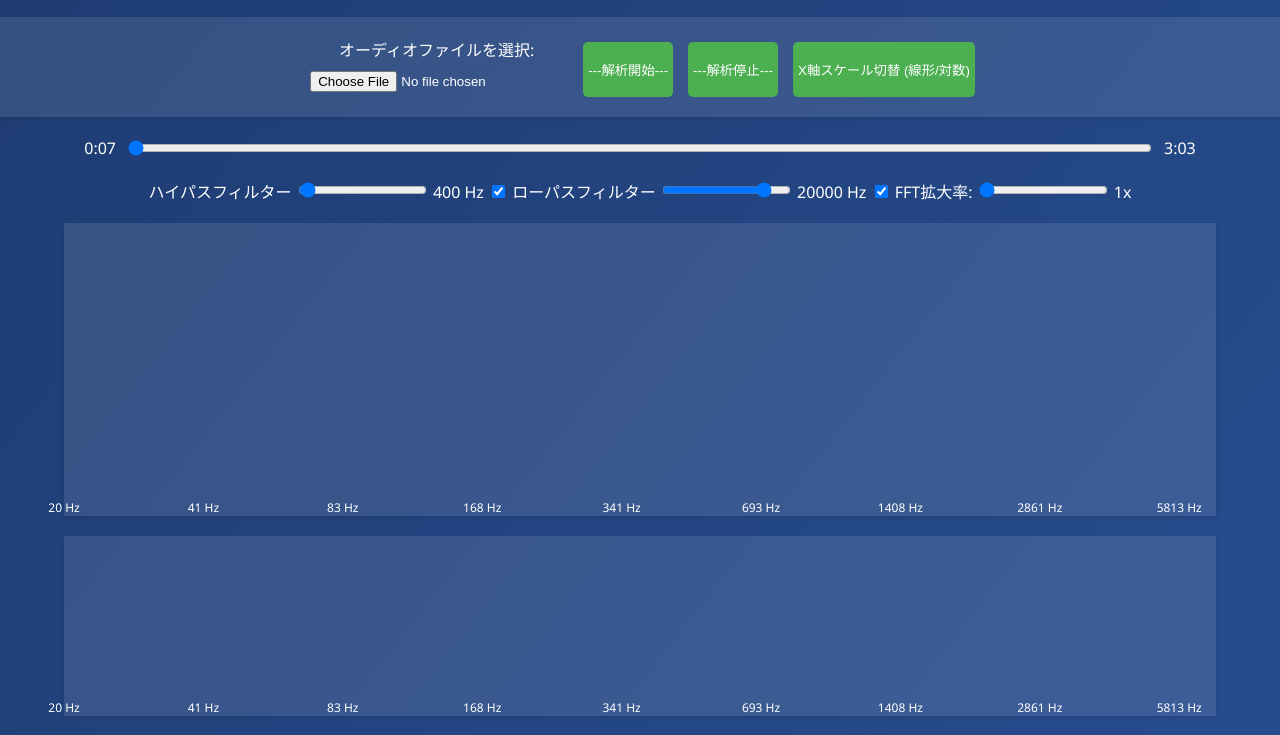
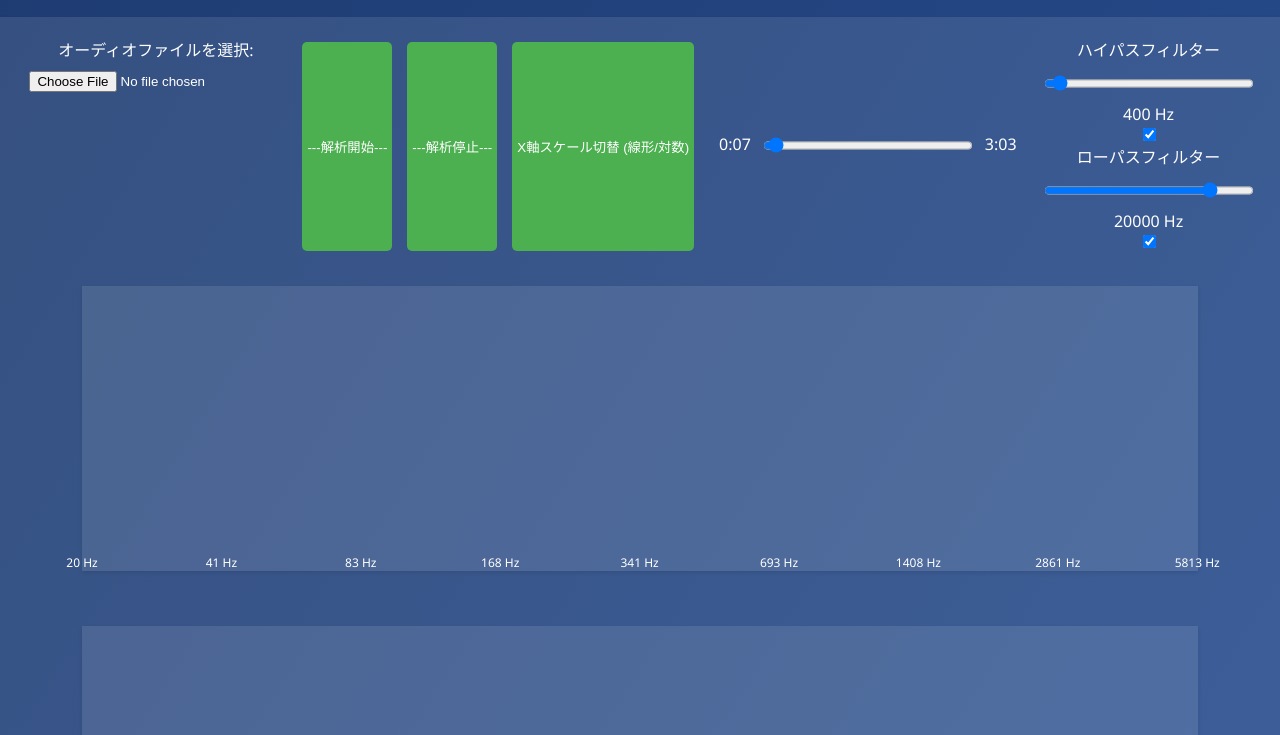
Before and after one commit to SHGOG/Real-time-Melody-Analysis-with-Note-Count-and-FFT, a plain HTML site: page index.html in a window 1280 px wide. Shown: the part 58-793 px from the top of the page. Drawn offline with Linux system fonts and the light colour scheme.

Commit message:
Update index.html

```diff
--- a/index.html
+++ b/index.html
@@ -165,50 +165,26 @@
 <body>
     <h2>リアルタイムメロディ解析とノートカウント、FFT表示</h2>
 
-
     <div id="controls">
-
-
-
-
-
-
-
-
-
-
-
-
         <label>
             オーディオファイルを選択:
             <input type="file" id="audioFile" accept=".wav,.aiff,.mp3,.mp4,audio/*">
         </label><button onclick="startAnalysis()">---解析開始---</button>
         <button onclick="stopAnalysis()">---解析停止---</button>
         <button onclick="toggleScale()">X軸スケール切替 (線形/対数)</button>
-    </div><div id="progressContainer">
+
+        <div id="progressContainer">
         <span id="currentTime">0:07</span>
         <input type="range" id="progressBar" min="0" max="100" value="0" step="0.1" onchange="seekAudio()">
         <span id="duration">3:03</span>
-    </div>
+        </div>
 
-
-
-
-
-    <div id="fftSliderContainer">
-
-        </div><!-- FFTグラフと拡大スライダーのコンテナ -->
     <div>
-
-
-
-
-
         <label>
-ハイパスフィルター
-<input type="range" id="highpassSlider" min="20" max="24000" value="400" step="1" oninput="updateHighpassFrequency()">
+            ハイパスフィルター
+            <input type="range" id="highpassSlider" min="20" max="24000" value="400" step="1" oninput="updateHighpassFrequency()">
             <span id="highpassLabel">400 Hz</span>
-        <input type="checkbox" id="highpassEnable" checked="" onchange="updateFilterRouting()"><!-- ローパスフィルターのオン/オフスイッチ --></label>
+            <input type="checkbox" id="highpassEnable" checked="" onchange="updateFilterRouting()"><!-- ローパスフィルターのオン/オフスイッチ --></label>
 
 
         <!-- ローパスフィルターのスライダー -->
@@ -216,22 +192,16 @@
             ローパスフィルター
             <input type="range" id="lowpassSlider" min="20" max="24000" value="20000" step="1" oninput="updateLowpassFrequency()">
             <span id="lowpassLabel">20000 Hz</span>
-        <label><input type="checkbox" id="lowpassEnable" checked="" onchange="updateFilterRouting()">
-        </label></label>
+            <label><input type="checkbox" id="lowpassEnable" checked="" onchange="updateFilterRouting()"></label>
+        </label>
+      </div>
 
 
 
 
-
-    <label>
-                FFT拡大率:
-                <input type="range" id="fftMagnificationSlider" min="1" max="10" value="1" step="0.1" oninput="updateFftMagnification()">
-                <span id="fftMagnificationLabel">1x</span>
-            </label></div><div class="canvas-container" id="fftContainer">
+    <div class="canvas-container" id="fftContainer">
         <canvas id="fftCanvas" height="346" width="1555"></canvas>
         <div id="fftLabels" class="canvas-labels"><span style="left: 0px;">20 Hz</span><span style="left: 139.4px;">41 Hz</span><span style="left: 278.8px;">83 Hz</span><span style="left: 418.2px;">168 Hz</span><span style="left: 557.6px;">341 Hz</span><span style="left: 697px;">693 Hz</span><span style="left: 836.4px;">1408 Hz</span><span style="left: 975.8px;">2861 Hz</span><span style="left: 1115.2px;">5813 Hz</span><span style="left: 1254.6px;">11811 Hz</span><span style="left: 1394px;">24000 Hz</span></div>
-        <!-- FFT拡大スライダーを追加 -->
-
     </div>
 
     <div class="canvas-container">
```
